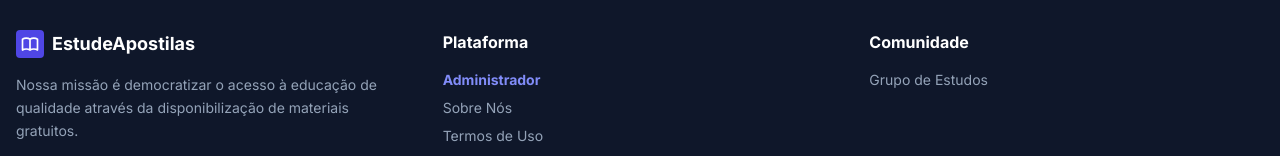
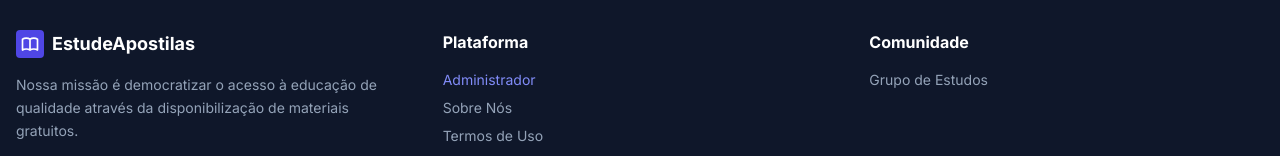
Before and after one commit to Elinaldo99/estudeapostilas, a React (Vite) app: page / in a window 1280 px wide. Shown: the part 1381-1537 px from the top of the page. Built offline with nearby package versions, Linux system fonts and the light colour scheme; no server answers; the database is empty.

Commit message:
style: Remove bold font from the admin link in the navigation.

```diff
--- a/App.tsx
+++ b/App.tsx
@@ -141,7 +141,7 @@ const Footer: React.FC = () => {
             <li>
               <Link
                 to={user && user.email === 'francoinvestimentoss@gmail.com' ? "/admin" : "/auth"}
-                className="hover:text-white transition-colors font-bold text-indigo-400 flex items-center gap-1"
+                className="hover:text-white transition-colors text-indigo-400 flex items-center gap-1"
               >
                 Administrador
                 {user && user.email === 'francoinvestimentoss@gmail.com' && (
```
